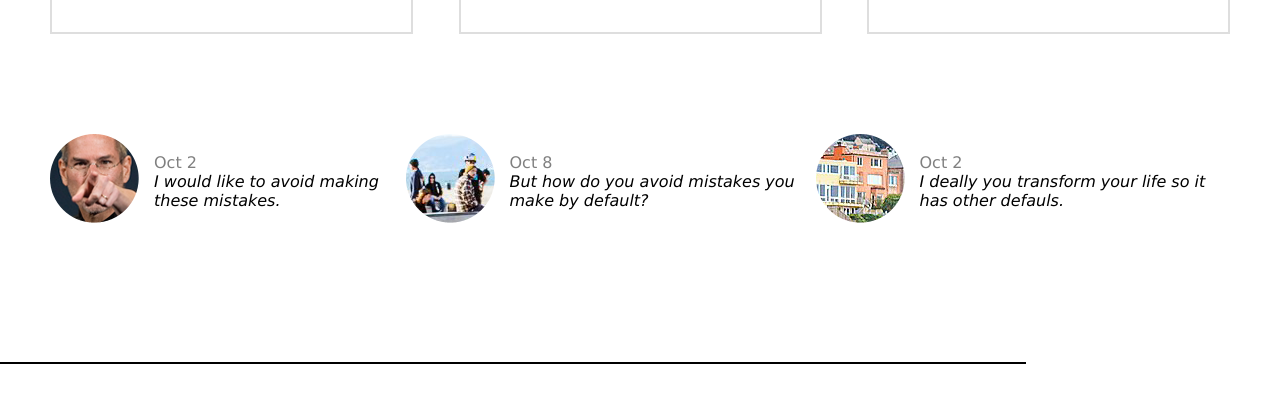
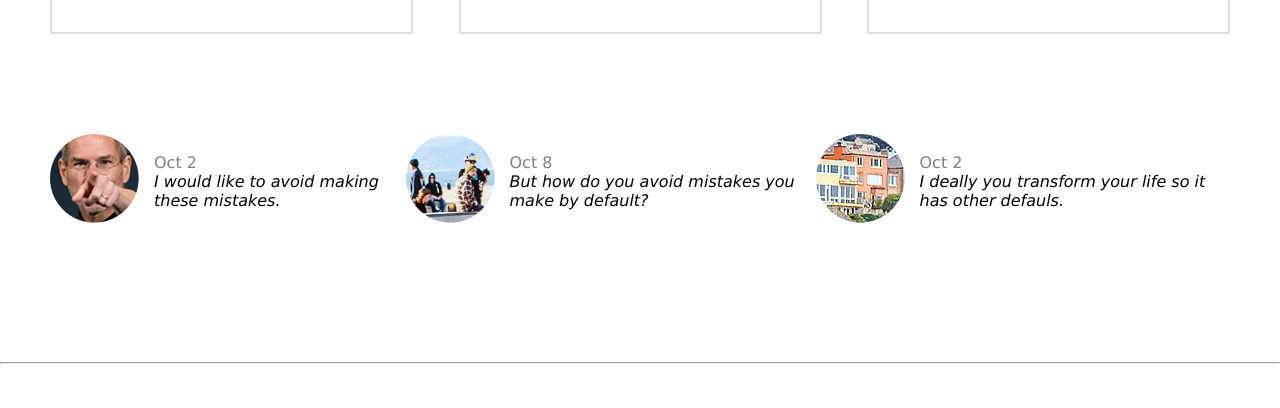
Before and after one commit to TrieuAnnt/Home, a plain HTML site: page index.html in a window 1280 px wide. Shown: the part 1063-1471 px from the top of the page. Drawn offline with Linux system fonts and the light colour scheme; a web font is replaced by a local one.

Commit message:
Update index.html

```diff
--- a/index.html
+++ b/index.html
@@ -99,7 +99,7 @@
         </div>
         </div>
         </div>
-        <hr  width="80%" algin="center" color="black"  />
+        <hr>
     </div>
     </div>
       <!--het content-->
```
